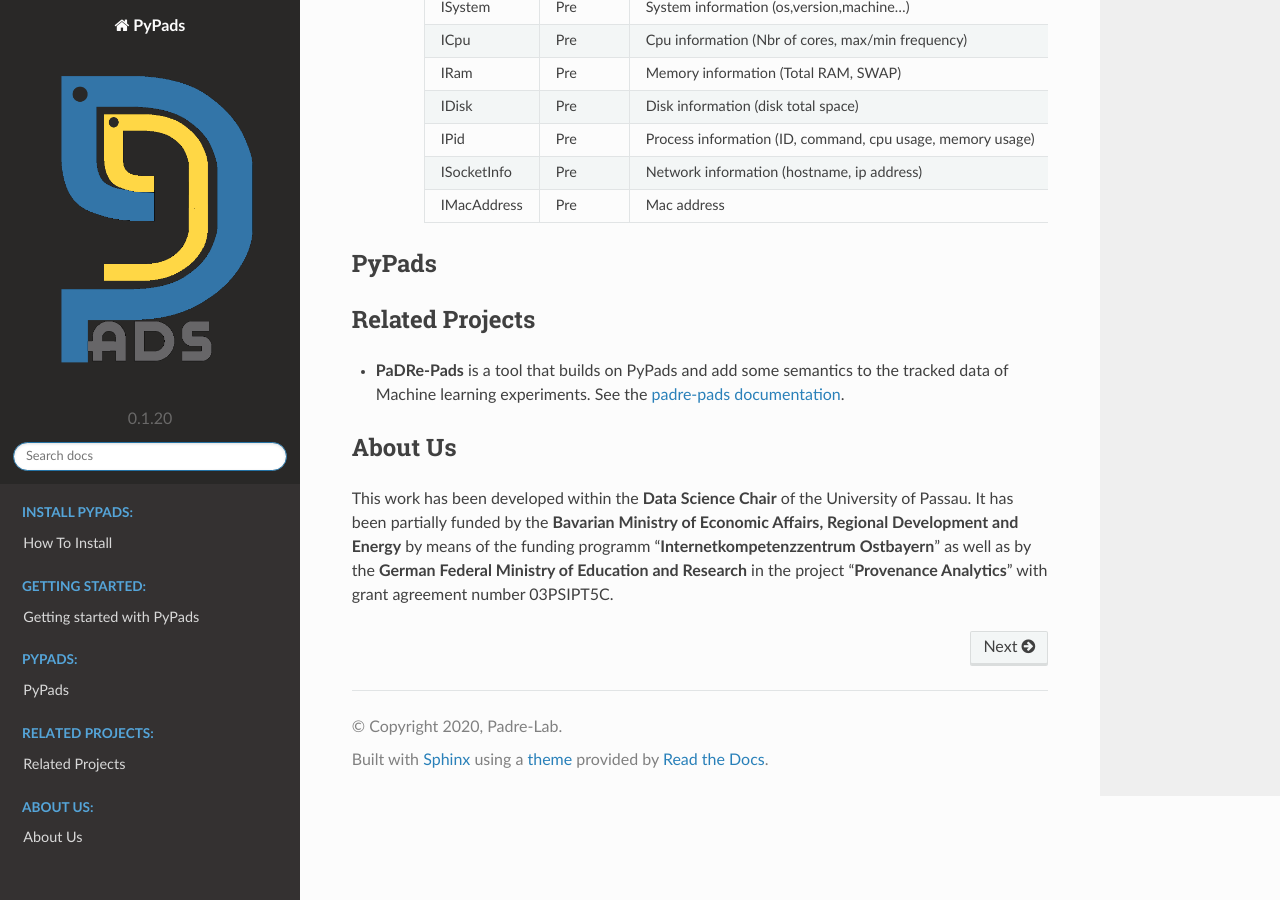
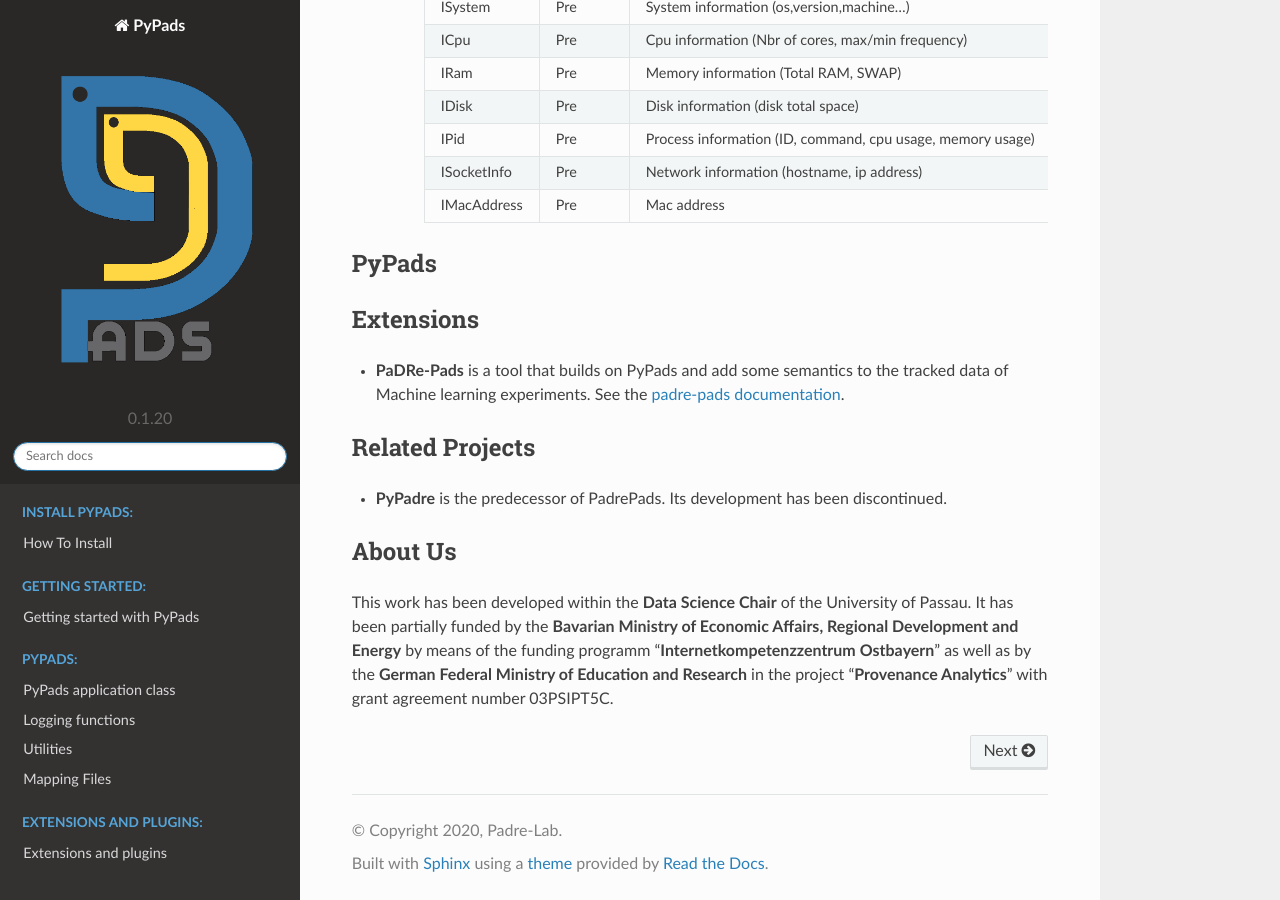
Before and after one commit to padas-lab-de/pypads, a Sphinx documentation site: the page built from docs/index.rst, in a window 1280 px wide and 900 px high, scrolled down 1581 px. Built offline with Sphinx 7.4.7 and the Read the Docs theme 2.0.0, drawn with Linux system fonts in a browser that asks for light colours; the version number is read from the project's files by our own code.

Commit message:
Chg: dev: updated some of the documentation, added christofers mapping file documentation

```diff
--- a/docs/classes/utilities.rst
+++ b/docs/classes/utilities.rst
@@ -5,5 +5,5 @@
 =========
 
 
-.. autoclass:: pypads.utils.util
+.. automodule:: pypads.utils.util
     :special-members: __call_wrapped__
--- a/docs/index.rst
+++ b/docs/index.rst
@@ -134,11 +134,26 @@
    :hidden:
    :caption: PyPads:
 
-   pypads
+   classes/base_class
+   classes/logging_fns
+   classes/utilities
+   mapping_files
+
+Extensions
+----------------
+- **PaDRe-Pads** is a tool that builds on PyPads and add some semantics to the tracked data of Machine learning experiments. See the `padre-pads documentation <https://github.com/padre-lab-eu/padre-pads>`_.
+
+.. toctree::
+   :maxdepth: 2
+   :hidden:
+   :caption: Extensions and Plugins:
+
+   extensions
+
 
 Related Projects
 ----------------
-- **PaDRe-Pads** is a tool that builds on PyPads and add some semantics to the tracked data of Machine learning experiments. See the `padre-pads documentation <https://github.com/padre-lab-eu/padre-pads>`_.
+- **PyPadre** is the predecessor of PadrePads. Its development has been discontinued.
 
 .. toctree::
    :maxdepth: 2
--- a/docs/projects/pypadre.rst
+++ b/docs/projects/pypadre.rst
@@ -1,7 +1,7 @@
-.. _padrepads:
+.. _pypadre:
 
 =========
-PadrePads
+PyPaDRE
 =========
 
 PyPaDRE was the original experimental project developed on the context of padre-lab to track machine learning experiments. After identifying drawbacks in the basic architecture or pypadre the development on pypads was started.
--- a/docs/related_projects.rst
+++ b/docs/related_projects.rst
@@ -1,5 +1,3 @@
-
-
 :globalsidebartoc: True
 
 .. _projects_menu:
@@ -8,10 +6,11 @@
 Related Projects
 ===========================
 
+PyPads was developed of some related projects. One of which was its predecessor PyPadre.
+
 |
 
 .. toctree::
    :maxdepth: 2
 
    projects/pypadre
-   projects/padrepads
```
Also changed, not shown: docs/extensions.rst (added, +22 -0 lines), docs/getting_started.rst (+26 -11 lines), docs/mapping_files.rst (added, +95 -0 lines), docs/pypads.rst (deleted, +0 -26 lines).
